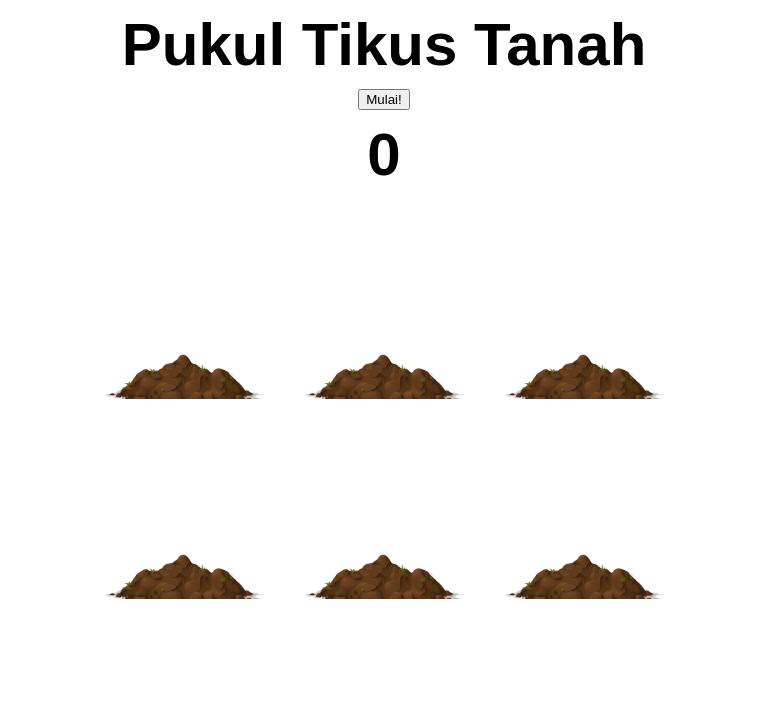
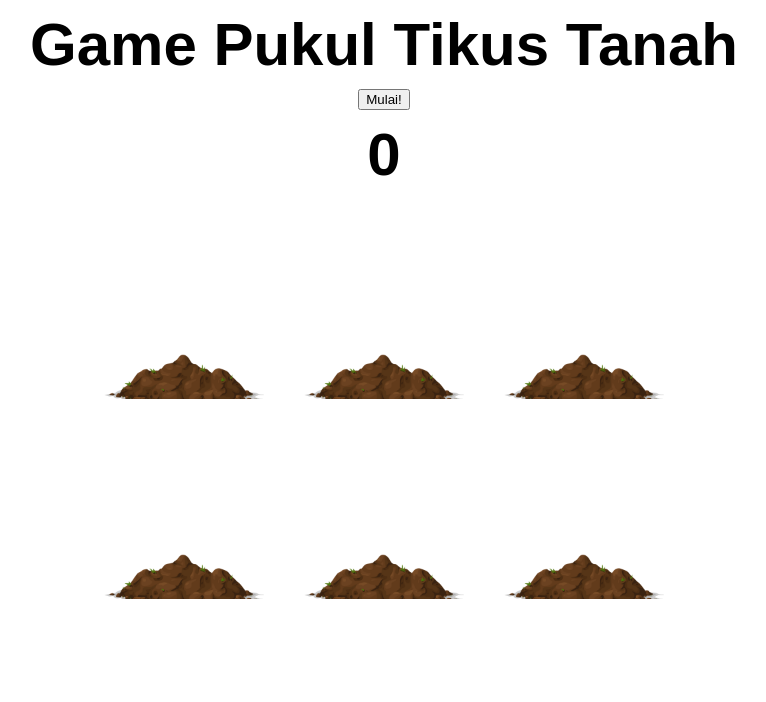
Before and after one commit to sandhikagalih/pukul-tikus-tanah, a plain HTML site: page index.html in a window 1280 px wide. Shown: the whole page, without its empty margins (256-1022 px from the left). Drawn offline with Linux system fonts and the light colour scheme.

Commit message:
mengubah tulisan pada H1

```diff
--- a/index.html
+++ b/index.html
@@ -9,7 +9,7 @@
 </head>
 
 <body>
-  <h1>Pukul Tikus Tanah</h1>
+  <h1>Game Pukul Tikus Tanah</h1>
 
   <button type="button" class="mulai" onclick="mulai()">Mulai!</button>
 
```
